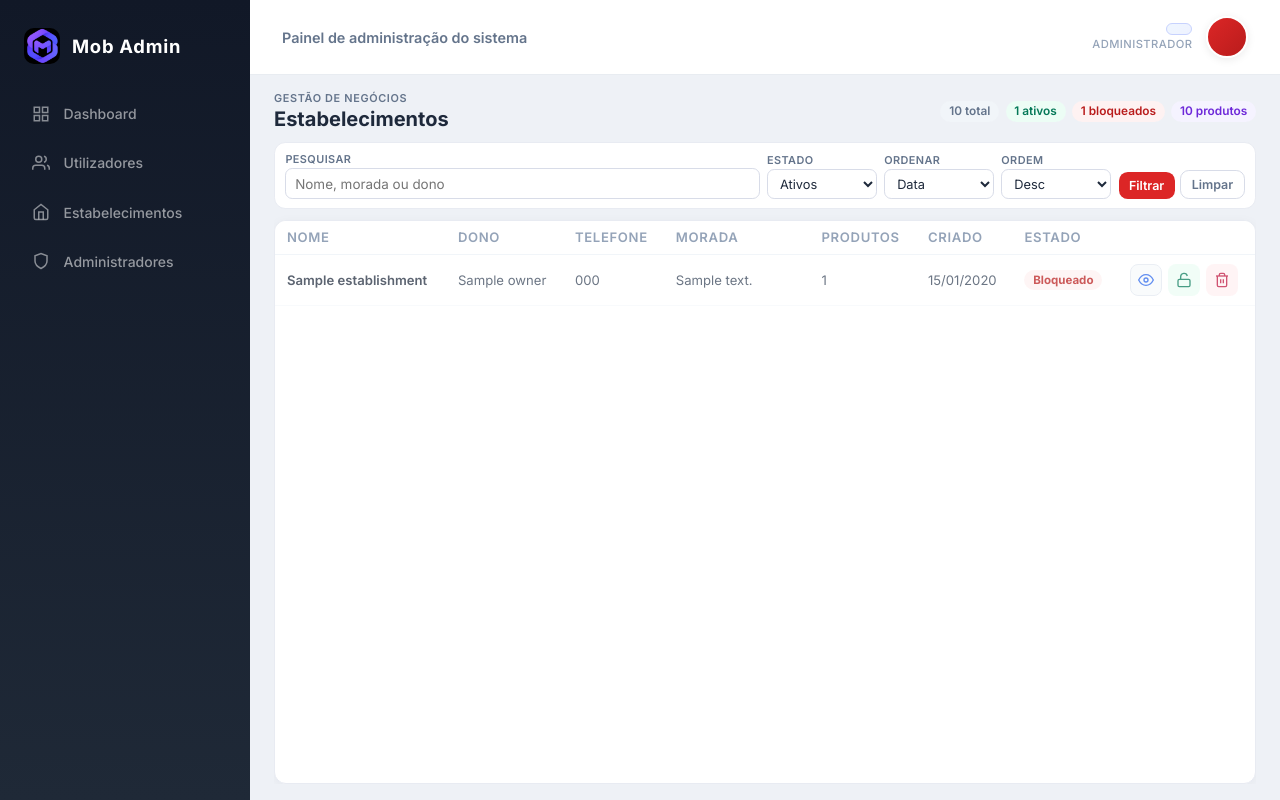
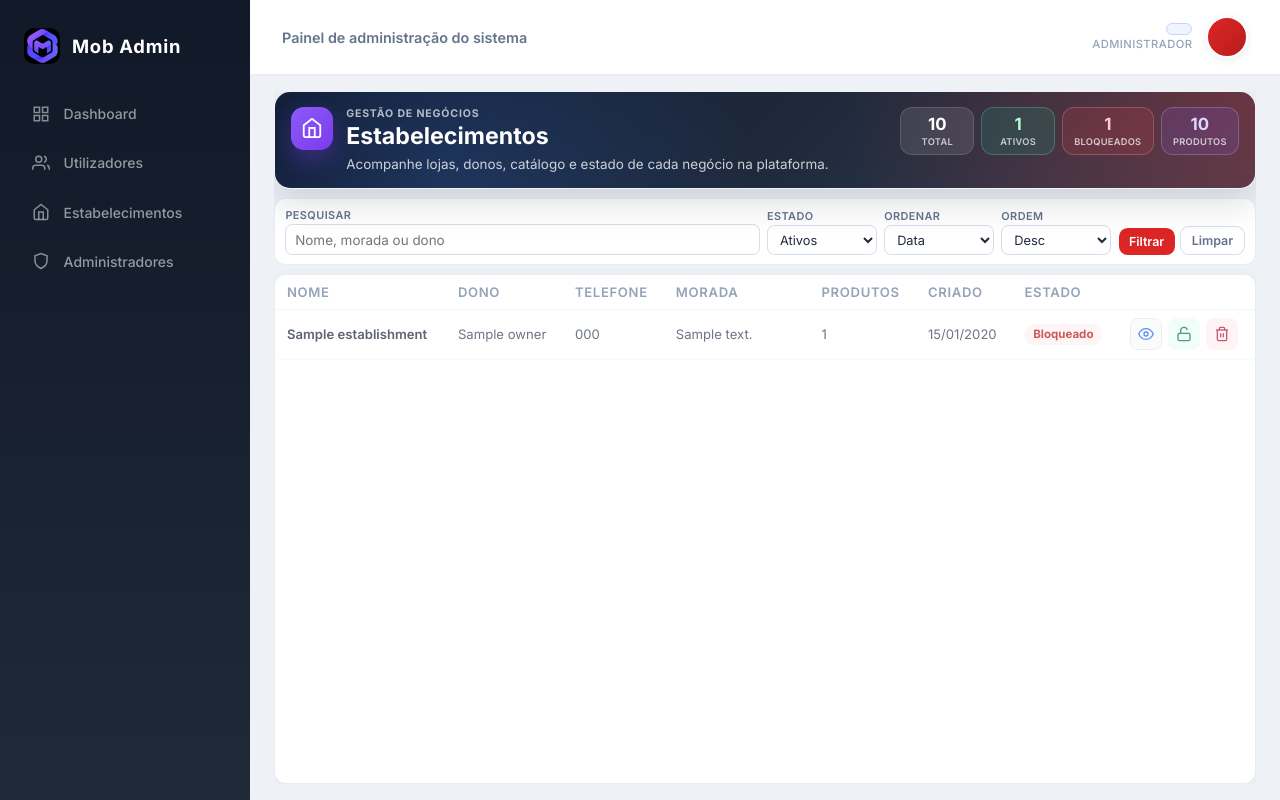
Before and after one commit to DAzevedoFrancisco/TemAi, a Django app: template apps/admin_panel/templates/admin_panel/establishment_list.html in a window 1280 px wide. Run offline with Django 5.2, Linux system fonts and the light colour scheme; the template is opened without the code that fills it: most values are stand-ins (such as "Sample title", 1, 10 or a date in 2020); some libraries are stand-ins or nearby versions.

Commit message:
Use dashboard-style hero cards on admin user and establishment lists.
Replace the flat header stats with the same dark hero and metric cards used on the admin dashboard homepage.

Co-authored-by: Cursor <cursoragent@cursor.com>

```diff
--- a/apps/admin_panel/static/admin_panel/css/admin_panel.css
+++ b/apps/admin_panel/static/admin_panel/css/admin_panel.css
@@ -33,7 +33,8 @@
 }
 
 .admin-panel-body .dash-content:has(.admin-scroll-page),
-.admin-panel-body .dash-content:has(.admin-users-list-page) {
+.admin-panel-body .dash-content:has(.admin-users-list-page),
+.admin-panel-body .dash-content:has(.admin-establishments-list-page) {
     overflow: hidden;
     display: flex;
     flex-direction: column;
@@ -223,6 +224,57 @@
     line-height: 1.2;
 }
 
+.admin-list-page-hero {
+    margin-bottom: 0;
+    flex-shrink: 0;
+}
+
+.admin-dashboard-hero-badge.is-users {
+    background: linear-gradient(135deg, #3b82f6, #2563eb);
+    box-shadow: 0 10px 22px rgba(37, 99, 235, 0.35);
+}
+
+.admin-dashboard-hero-badge.is-establishments {
+    background: linear-gradient(135deg, #8b5cf6, #7c3aed);
+    box-shadow: 0 10px 22px rgba(124, 58, 237, 0.35);
+}
+
+.admin-dashboard-hero-metric.is-active {
+    background: rgba(16, 185, 129, 0.16);
+    border-color: rgba(110, 231, 183, 0.28);
+}
+
+.admin-dashboard-hero-metric.is-active strong {
+    color: #bbf7d0;
+}
+
+.admin-dashboard-hero-metric.is-blocked {
+    background: rgba(239, 68, 68, 0.16);
+    border-color: rgba(252, 165, 165, 0.28);
+}
+
+.admin-dashboard-hero-metric.is-blocked strong {
+    color: #fecaca;
+}
+
+.admin-dashboard-hero-metric.is-admin {
+    background: rgba(244, 63, 94, 0.16);
+    border-color: rgba(253, 164, 175, 0.28);
+}
+
+.admin-dashboard-hero-metric.is-admin strong {
+    color: #fecdd3;
+}
+
+.admin-dashboard-hero-metric.is-products {
+    background: rgba(139, 92, 246, 0.16);
+    border-color: rgba(196, 181, 253, 0.28);
+}
+
+.admin-dashboard-hero-metric.is-products strong {
+    color: #ddd6fe;
+}
+
 .admin-dashboard-quick-nav {
     position: relative;
     z-index: 1;
@@ -1564,8 +1616,9 @@
     text-overflow: ellipsis;
 }
 
-/* Lista de utilizadores — layout compacto */
-.admin-users-list-page {
+/* Lista de utilizadores e estabelecimentos — layout compacto */
+.admin-users-list-page,
+.admin-establishments-list-page {
     display: flex;
     flex-direction: column;
     gap: 0.55rem;
--- a/apps/admin_panel/templates/admin_panel/establishment_list.html
+++ b/apps/admin_panel/templates/admin_panel/establishment_list.html
@@ -4,16 +4,37 @@
 
 {% block content %}
 <div class="admin-page admin-scroll-page admin-establishments-list-page">
-    <header class="admin-page-header admin-scroll-page-header admin-mobile-surface">
-        <div>
-            <p class="dashboard-eyebrow">Gestão de negócios</p>
-            <h1>Estabelecimentos</h1>
-        </div>
-        <div class="admin-inline-stats">
-            <span class="admin-inline-stat">{{ establishments_total }} total</span>
-            <span class="admin-inline-stat admin-inline-stat-active">{{ establishments_active_count }} ativos</span>
-            <span class="admin-inline-stat admin-inline-stat-blocked">{{ establishments_blocked_count }} bloqueados</span>
-            <span class="admin-inline-stat admin-inline-stat-products">{{ products_total }} produtos</span>
+    <header class="admin-dashboard-hero admin-list-page-hero">
+        <div class="admin-dashboard-hero-bg" aria-hidden="true"></div>
+        <div class="admin-dashboard-hero-inner">
+            <div class="admin-dashboard-hero-main">
+                <div class="admin-dashboard-hero-badge is-establishments" aria-hidden="true">
+                    <svg width="22" height="22" viewBox="0 0 24 24" fill="none" stroke="currentColor" stroke-width="2"><path d="M3 9l9-7 9 7v11a2 2 0 0 1-2 2H5a2 2 0 0 1-2-2z"/><polyline points="9 22 9 12 15 12 15 22"/></svg>
+                </div>
+                <div>
+                    <p class="admin-dashboard-eyebrow">Gestão de negócios</p>
+                    <h1>Estabelecimentos</h1>
+                    <p class="admin-dashboard-hero-lead">Acompanhe lojas, donos, catálogo e estado de cada negócio na plataforma.</p>
+                </div>
+            </div>
+            <div class="admin-dashboard-hero-metrics" aria-label="Resumo de estabelecimentos">
+                <article class="admin-dashboard-hero-metric">
+                    <strong>{{ establishments_total }}</strong>
+                    <span>Total</span>
+                </article>
+                <article class="admin-dashboard-hero-metric is-active">
+                    <strong>{{ establishments_active_count }}</strong>
+                    <span>Ativos</span>
+                </article>
+                <article class="admin-dashboard-hero-metric is-blocked">
+                    <strong>{{ establishments_blocked_count }}</strong>
+                    <span>Bloqueados</span>
+                </article>
+                <article class="admin-dashboard-hero-metric is-products">
+                    <strong>{{ products_total }}</strong>
+                    <span>Produtos</span>
+                </article>
+            </div>
         </div>
     </header>
 
```
Also changed, not shown: apps/admin_panel/templates/admin_panel/user_list.html (+31 -10 lines).
